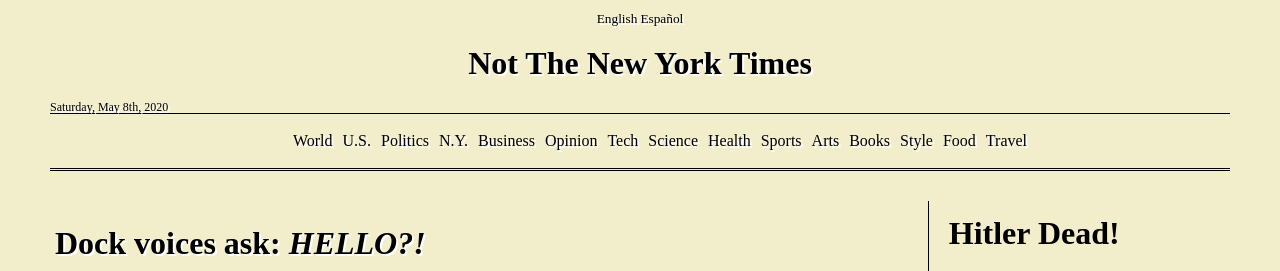
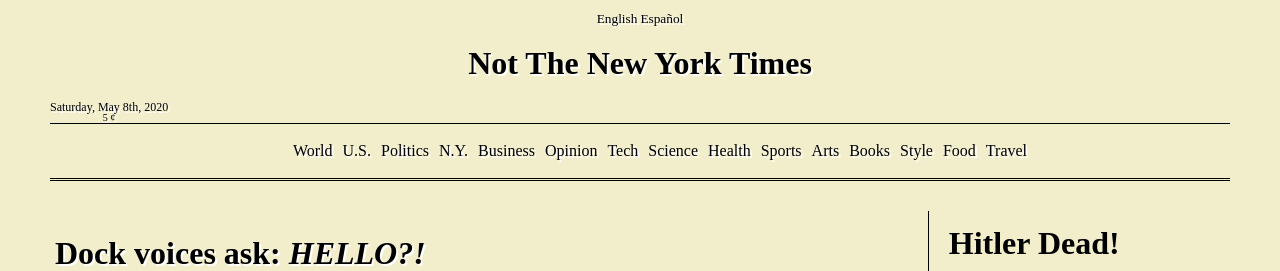
Before and after one commit to rjpcasalino/jitney, a Flask app: page / in a window 1280 px wide. Shown: the top 271 px of the page. Run offline with Flask 2, Linux system fonts and the light colour scheme.

Commit message:
adds &cent;

```diff
--- a/templates/index.html
+++ b/templates/index.html
@@ -11,6 +11,7 @@
 	    		<h1>Not The New York Times</h1>
 			<div class="time">
 				<time>Saturday, May 8th, 2020</time>
+				<small>5 &cent;</small>
 			</div>
 			<div class="sections">
 				<ul style="list-style:none;">
```
